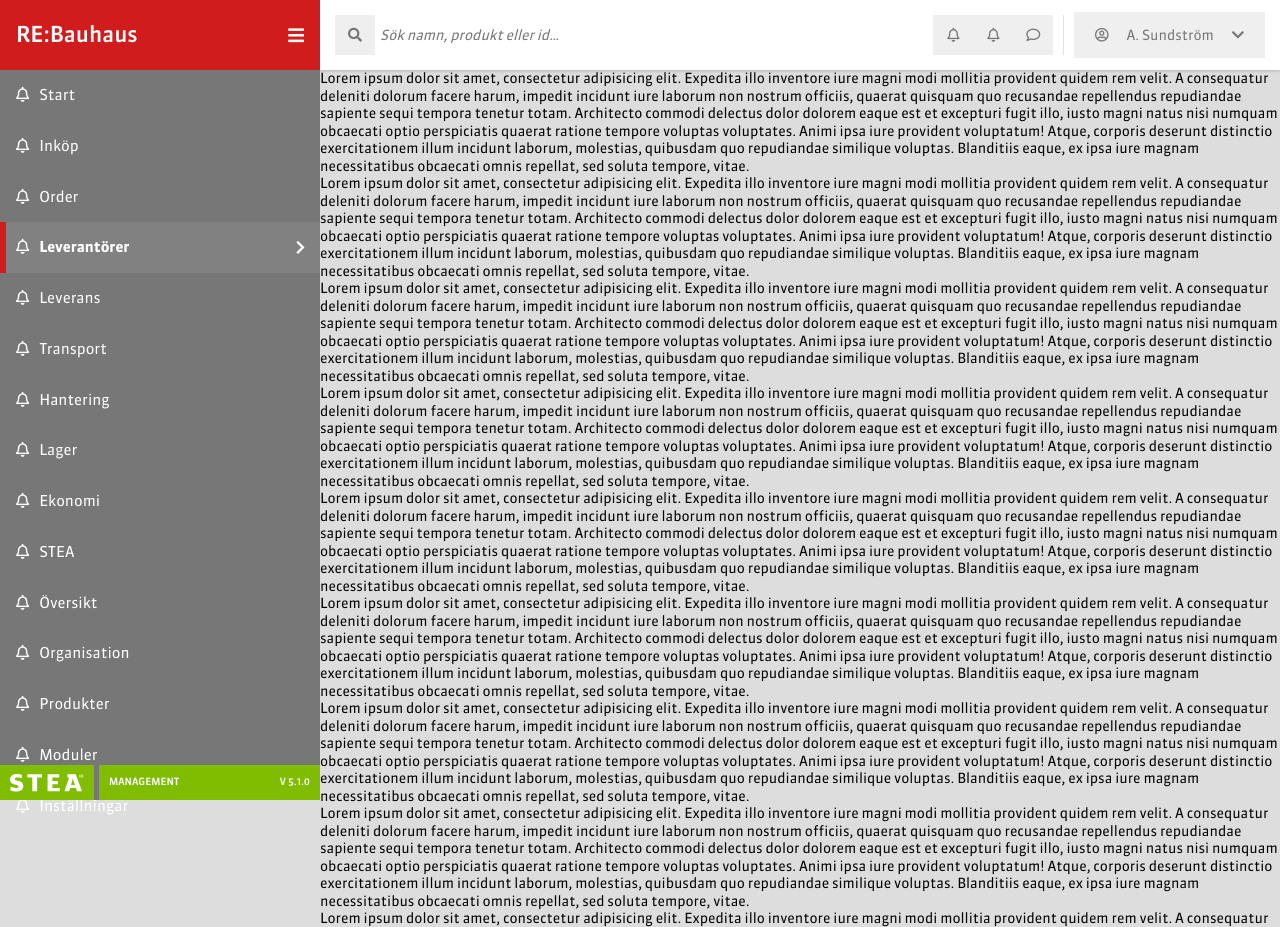
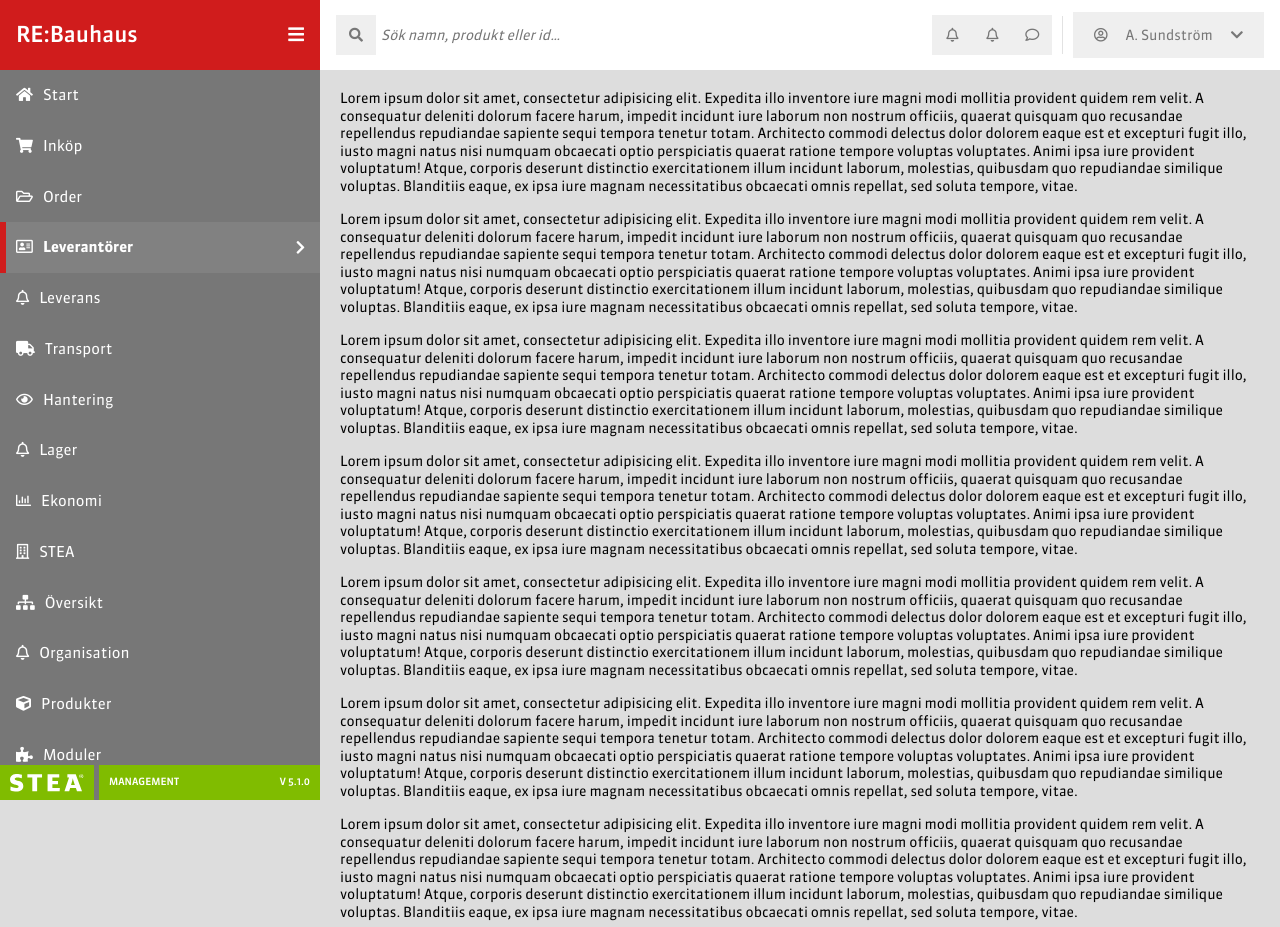
Before and after one commit to dr0n508/resupply, a plain HTML site: page index.html in a window 1280 px wide. Shown: the top 927 px of the page. Drawn offline with Linux system fonts and the light colour scheme.

Commit message:
ok wide top menu

```diff
--- a/css/_aside.sass
+++ b/css/_aside.sass
@@ -1,14 +1,20 @@
 .sidebar
+  margin-top: 70px
   position: fixed
   width: 50px
-  height: 100%
+  height: calc(100% - 70px)
   background-color: #777777
-  //left: -270px
   transition: all 300ms linear
   .h1
     display: none
   .aside-menu-item-name
     display: none
+  .aside-menu-footer
+    display: none
+  .aside-menu
+    .aside-menu-item
+      .active-arrow
+        display: none
 
 
 .sidebar.active
@@ -18,37 +24,29 @@
   .aside-menu-item-name
     display: inline-block
     position: absolute
-
-.sidebar .toggle-btn
-  i
-    font-size: 18px
-    color: white
-
-
-.aside-menu-header
-  background-color: #D01C1C
-  height: 70px
-  display: flex
-  justify-content: space-between
-  padding: 16px
-  align-items: center
-  color: white
-  font-family: Sanuk-Medium, sans-serif
-  font-size: 22px
+  .aside-menu-footer
+    display: flex
+  .aside-menu
+    .aside-menu-item
+      .active-arrow
+        display: none
+        position: absolute
+        right: 5px
+        top: 18px
+      &:hover
+        .active-arrow
+          display: block
+    .aside-menu-item.active
+      .active-arrow
+        display: block
 
 
 
 .aside-menu
   overflow-y: scroll
   height: 100%
-
   .aside-menu-item
     position: relative
-    .active-arrow
-      display: none
-      position: absolute
-      right: 5px
-      top: 18px
     a
       font-size: 15px
       text-decoration: none
@@ -62,15 +60,12 @@
         border-left: solid 6px #D01C1C
         font-family: Sanuk-Bold, sans-serif
         background-color: #818181
-        .active-arrow
-          display: block
   .aside-menu-item.active
     a
       background-color: #818181
       font-family: Sanuk-Bold, sans-serif
       border-left: solid 6px #D01C1C
-    .active-arrow
-      display: block
+
 
 
 .aside-menu-footer
@@ -88,7 +83,6 @@
     padding: 0 10px
     height: 35px
     border-right: 5px solid #777777
-
   .version-app
     display: flex
     align-items: center
--- a/css/_head-menu.sass
+++ b/css/_head-menu.sass
@@ -1,13 +1,40 @@
-//top menu
-
 .head-menu
+  height: 70px
   background-color: white
   display: flex
+  position: fixed
+  min-width: 100%
+
+
+.head-menu-left.active
+  width: 320px
+  .h1
+    display: block
+.head-menu-left
+  transition: all 300ms linear
+  display: flex
+  justify-content: space-between
   align-items: center
-  justify-content: space-between
-  height: 70px
-  padding: 15px
-  box-shadow: 0px 1px 3px 0px rgba(0, 0, 0, 0.2)
+  flex-shrink: 0
+  width: 50px
+  background-color: #D01C1C
+  padding: 16px
+  .h1
+    display: none
+    color: white
+    font-family: Sanuk-Medium, sans-serif
+    font-size: 22px
+  .toggle-btn
+    cursor: pointer
+    i
+      font-size: 18px
+      color: white
+
+.head-menu-right
+  padding: 16px
+  width: 100%
+  display: flex
+  align-items: center
   .search-form
     display: flex
     width: 100%
--- a/css/main.sass
+++ b/css/main.sass
@@ -25,10 +25,18 @@ body
   background-color: #DDDDDD
 
 
+
+
 .main
+  padding: 20px
   margin-left: 50px
   transition: all 300ms linear
 
 .main.active
   margin-left: 320px
   transition: all 300ms linear
+
+.content-main
+  margin-top: 70px
+  p
+    margin-bottom: 16px
--- a/index.html
+++ b/index.html
@@ -13,41 +13,79 @@
 </head>
 <body>
 
-<div id="sidebar" class="sidebar active">
-    <div class="aside-menu-header">
+<div class="head-menu">
+    <div id="head-menu-left" class="head-menu-left active">
         <p class="h1">RE:Bauhaus</p>
-
         <div class="toggle-btn" onclick="toggleSidebar()">
             <i class="fas fa-bars"></i>
+        </div>
+    </div>
+    <div class="head-menu-right">
+        <form action="" class="search-form">
+            <button class="btn icon">
+                <i class="fas fa-search"></i>
+            </button>
+            <input type="text" placeholder="Sök namn, produkt eller id…">
+        </form>
+
+        <div class="icons-menu">
+            <button class="btn icon">
+                <i class="far fa-bell"></i>
+            </button>
+            <button class="btn icon">
+                <i class="far fa-bell"></i>
+            </button>
+            <button class="btn icon">
+                <i class="far fa-comment"></i>
+            </button>
+        </div>
+
+        <div class="divider"></div>
+
+        <div class="dropdown">
+            <button onclick="myFunction()" class="dropbtn">
+                <i class="far fa-user-circle"></i>
+                A. Sundström
+                <i class="fas fa-chevron-down"></i>
+            </button>
+            <div id="myDropdown" class="dropdown-content">
+                <a href="#">Link 1</a>
+                <a href="#">Link 2</a>
+                <a href="#">Link 3</a>
+            </div>
+        </div>
     </div>
 
 </div>
 
+<div id="sidebar" class="sidebar active">
+
+
     <ul class="aside-menu">
         <li class="aside-menu-item ">
             <a href="#">
-                <i class="far fa-bell"></i>
+                <i class="fas fa-home"></i>
                 <span class="aside-menu-item-name">Start</span>
                 <i class="active-arrow fas fa-chevron-right"></i>
             </a>
         </li>
         <li class="aside-menu-item">
             <a href="#">
-                <i class="far fa-bell"></i>
+                <i class="fas fa-shopping-cart"></i>
                 <span class="aside-menu-item-name">Inköp</span>
                 <i class="active-arrow fas fa-chevron-right"></i>
             </a>
         </li>
         <li class="aside-menu-item">
             <a href="#">
-                <i class="far fa-bell"></i>
+                <i class="far fa-folder-open"></i>
                 <span class="aside-menu-item-name">Order</span>
                 <i class="active-arrow fas fa-chevron-right"></i>
             </a>
         </li>
         <li class="aside-menu-item active">
             <a href="#">
-                <i class="far fa-bell"></i>
+                <i class="far fa-address-card"></i>
                 <span class="aside-menu-item-name">Leverantörer</span>
                 <i class="active-arrow fas fa-chevron-right"></i>
             </a>
@@ -61,14 +99,14 @@
         </li>
         <li class="aside-menu-item">
             <a href="#">
-                <i class="far fa-bell"></i>
+                <i class="fas fa-truck"></i>
                 <span class="aside-menu-item-name">Transport</span>
                 <i class="active-arrow fas fa-chevron-right"></i>
             </a>
         </li>
         <li class="aside-menu-item">
             <a href="#">
-                <i class="far fa-bell"></i>
+                <i class="far fa-eye"></i>
                 <span class="aside-menu-item-name">Hantering</span>
                 <i class="active-arrow fas fa-chevron-right"></i>
             </a>
@@ -82,21 +120,21 @@
         </li>
         <li class="aside-menu-item">
             <a href="#">
-                <i class="far fa-bell"></i>
+                <i class="far fa-chart-bar"></i>
                 <span class="aside-menu-item-name">Ekonomi</span>
                 <i class="active-arrow fas fa-chevron-right"></i>
             </a>
         </li>
         <li class="aside-menu-item">
             <a href="#">
-                <i class="far fa-bell"></i>
+                <i class="far fa-building"></i>
                 <span class="aside-menu-item-name">STEA</span>
                 <i class="active-arrow fas fa-chevron-right"></i>
             </a>
         </li>
         <li class="aside-menu-item">
             <a href="#">
-                <i class="far fa-bell"></i>
+                <i class="fas fa-sitemap"></i>
                 <span class="aside-menu-item-name">Översikt</span>
                 <i class="active-arrow fas fa-chevron-right"></i>
             </a>
@@ -110,21 +148,21 @@
         </li>
         <li class="aside-menu-item">
             <a href="#">
-                <i class="far fa-bell"></i>
+                <i class="fas fa-cube"></i>
                 <span class="aside-menu-item-name">Produkter</span>
                 <i class="active-arrow fas fa-chevron-right"></i>
             </a>
         </li>
         <li class="aside-menu-item">
             <a href="#">
-                <i class="far fa-bell"></i>
+                <i class="fas fa-puzzle-piece"></i>
                 <span class="aside-menu-item-name">Moduler</span>
                 <i class="active-arrow fas fa-chevron-right"></i>
             </a>
         </li>
         <li class="aside-menu-item">
             <a href="#">
-                <i class="far fa-bell"></i>
+                <i class="fas fa-cog"></i>
                 <span class="aside-menu-item-name">Inställningar</span>
                 <i class="active-arrow fas fa-chevron-right"></i>
             </a>
@@ -147,51 +185,7 @@
 
 
 <div id="main" class="main active">
-    <div class="head-menu">
-        <form action="" class="search-form">
-            <button class="btn icon">
-                <i class="fas fa-search"></i>
-            </button>
-            <input type="text" placeholder="Sök namn, produkt eller id…">
-        </form>
-
-
-        <div class="icons-menu">
-            <button class="btn icon">
-                <i class="far fa-bell"></i>
-            </button>
-            <button class="btn icon">
-                <i class="far fa-bell"></i>
-            </button>
-            <button class="btn icon">
-                <i class="far fa-comment"></i>
-            </button>
-        </div>
-
-
-        <div class="divider"></div>
-
-        <div class="dropdown">
-            <button onclick="myFunction()" class="dropbtn">
-                <i class="far fa-user-circle"></i>
-                A. Sundström
-                <i class="fas fa-chevron-down"></i>
-            </button>
-            <div id="myDropdown" class="dropdown-content">
-                <a href="#">Link 1</a>
-                <a href="#">Link 2</a>
-                <a href="#">Link 3</a>
-            </div>
-        </div>
-    </div>
-
-
-
-    <p>Lorem ipsum dolor sit amet, consectetur adipisicing elit. Expedita illo inventore iure magni modi mollitia provident quidem rem velit. A consequatur deleniti dolorum facere harum, impedit incidunt iure laborum non nostrum officiis, quaerat quisquam quo recusandae repellendus repudiandae sapiente sequi tempora tenetur totam. Architecto commodi delectus dolor dolorem eaque est et excepturi fugit illo, iusto magni natus nisi numquam obcaecati optio perspiciatis quaerat ratione tempore voluptas voluptates. Animi ipsa iure provident voluptatum! Atque, corporis deserunt distinctio exercitationem illum incidunt laborum, molestias, quibusdam quo repudiandae similique voluptas. Blanditiis eaque, ex ipsa iure magnam necessitatibus obcaecati omnis repellat, sed soluta tempore, vitae.</p>
-    <p>Lorem ipsum dolor sit amet, consectetur adipisicing elit. Expedita illo inventore iure magni modi mollitia provident quidem rem velit. A consequatur deleniti dolorum facere harum, impedit incidunt iure laborum non nostrum officiis, quaerat quisquam quo recusandae repellendus repudiandae sapiente sequi tempora tenetur totam. Architecto commodi delectus dolor dolorem eaque est et excepturi fugit illo, iusto magni natus nisi numquam obcaecati optio perspiciatis quaerat ratione tempore voluptas voluptates. Animi ipsa iure provident voluptatum! Atque, corporis deserunt distinctio exercitationem illum incidunt laborum, molestias, quibusdam quo repudiandae similique voluptas. Blanditiis eaque, ex ipsa iure magnam necessitatibus obcaecati omnis repellat, sed soluta tempore, vitae.</p>
-    <p>Lorem ipsum dolor sit amet, consectetur adipisicing elit. Expedita illo inventore iure magni modi mollitia provident quidem rem velit. A consequatur deleniti dolorum facere harum, impedit incidunt iure laborum non nostrum officiis, quaerat quisquam quo recusandae repellendus repudiandae sapiente sequi tempora tenetur totam. Architecto commodi delectus dolor dolorem eaque est et excepturi fugit illo, iusto magni natus nisi numquam obcaecati optio perspiciatis quaerat ratione tempore voluptas voluptates. Animi ipsa iure provident voluptatum! Atque, corporis deserunt distinctio exercitationem illum incidunt laborum, molestias, quibusdam quo repudiandae similique voluptas. Blanditiis eaque, ex ipsa iure magnam necessitatibus obcaecati omnis repellat, sed soluta tempore, vitae.</p>
-    <p>Lorem ipsum dolor sit amet, consectetur adipisicing elit. Expedita illo inventore iure magni modi mollitia provident quidem rem velit. A consequatur deleniti dolorum facere harum, impedit incidunt iure laborum non nostrum officiis, quaerat quisquam quo recusandae repellendus repudiandae sapiente sequi tempora tenetur totam. Architecto commodi delectus dolor dolorem eaque est et excepturi fugit illo, iusto magni natus nisi numquam obcaecati optio perspiciatis quaerat ratione tempore voluptas voluptates. Animi ipsa iure provident voluptatum! Atque, corporis deserunt distinctio exercitationem illum incidunt laborum, molestias, quibusdam quo repudiandae similique voluptas. Blanditiis eaque, ex ipsa iure magnam necessitatibus obcaecati omnis repellat, sed soluta tempore, vitae.</p>
-    <p>Lorem ipsum dolor sit amet, consectetur adipisicing elit. Expedita illo inventore iure magni modi mollitia provident quidem rem velit. A consequatur deleniti dolorum facere harum, impedit incidunt iure laborum non nostrum officiis, quaerat quisquam quo recusandae repellendus repudiandae sapiente sequi tempora tenetur totam. Architecto commodi delectus dolor dolorem eaque est et excepturi fugit illo, iusto magni natus nisi numquam obcaecati optio perspiciatis quaerat ratione tempore voluptas voluptates. Animi ipsa iure provident voluptatum! Atque, corporis deserunt distinctio exercitationem illum incidunt laborum, molestias, quibusdam quo repudiandae similique voluptas. Blanditiis eaque, ex ipsa iure magnam necessitatibus obcaecati omnis repellat, sed soluta tempore, vitae.</p>
+    <div class="content-main">
         <p>Lorem ipsum dolor sit amet, consectetur adipisicing elit. Expedita illo inventore iure magni modi mollitia provident quidem rem velit. A consequatur deleniti dolorum facere harum, impedit incidunt iure laborum non nostrum officiis, quaerat quisquam quo recusandae repellendus repudiandae sapiente sequi tempora tenetur totam. Architecto commodi delectus dolor dolorem eaque est et excepturi fugit illo, iusto magni natus nisi numquam obcaecati optio perspiciatis quaerat ratione tempore voluptas voluptates. Animi ipsa iure provident voluptatum! Atque, corporis deserunt distinctio exercitationem illum incidunt laborum, molestias, quibusdam quo repudiandae similique voluptas. Blanditiis eaque, ex ipsa iure magnam necessitatibus obcaecati omnis repellat, sed soluta tempore, vitae.</p>
         <p>Lorem ipsum dolor sit amet, consectetur adipisicing elit. Expedita illo inventore iure magni modi mollitia provident quidem rem velit. A consequatur deleniti dolorum facere harum, impedit incidunt iure laborum non nostrum officiis, quaerat quisquam quo recusandae repellendus repudiandae sapiente sequi tempora tenetur totam. Architecto commodi delectus dolor dolorem eaque est et excepturi fugit illo, iusto magni natus nisi numquam obcaecati optio perspiciatis quaerat ratione tempore voluptas voluptates. Animi ipsa iure provident voluptatum! Atque, corporis deserunt distinctio exercitationem illum incidunt laborum, molestias, quibusdam quo repudiandae similique voluptas. Blanditiis eaque, ex ipsa iure magnam necessitatibus obcaecati omnis repellat, sed soluta tempore, vitae.</p>
         <p>Lorem ipsum dolor sit amet, consectetur adipisicing elit. Expedita illo inventore iure magni modi mollitia provident quidem rem velit. A consequatur deleniti dolorum facere harum, impedit incidunt iure laborum non nostrum officiis, quaerat quisquam quo recusandae repellendus repudiandae sapiente sequi tempora tenetur totam. Architecto commodi delectus dolor dolorem eaque est et excepturi fugit illo, iusto magni natus nisi numquam obcaecati optio perspiciatis quaerat ratione tempore voluptas voluptates. Animi ipsa iure provident voluptatum! Atque, corporis deserunt distinctio exercitationem illum incidunt laborum, molestias, quibusdam quo repudiandae similique voluptas. Blanditiis eaque, ex ipsa iure magnam necessitatibus obcaecati omnis repellat, sed soluta tempore, vitae.</p>
@@ -204,6 +198,8 @@
         <p>Lorem ipsum dolor sit amet, consectetur adipisicing elit. Expedita illo inventore iure magni modi mollitia provident quidem rem velit. A consequatur deleniti dolorum facere harum, impedit incidunt iure laborum non nostrum officiis, quaerat quisquam quo recusandae repellendus repudiandae sapiente sequi tempora tenetur totam. Architecto commodi delectus dolor dolorem eaque est et excepturi fugit illo, iusto magni natus nisi numquam obcaecati optio perspiciatis quaerat ratione tempore voluptas voluptates. Animi ipsa iure provident voluptatum! Atque, corporis deserunt distinctio exercitationem illum incidunt laborum, molestias, quibusdam quo repudiandae similique voluptas. Blanditiis eaque, ex ipsa iure magnam necessitatibus obcaecati omnis repellat, sed soluta tempore, vitae.</p>
     </div>
 
+</div>
+
 
 
 
--- a/js/main.js
+++ b/js/main.js
@@ -24,4 +24,7 @@ toggle between hiding and showing the dropdown content */
     function toggleSidebar() {
         document.getElementById("sidebar").classList.toggle('active');
         document.getElementById("main").classList.toggle('active');
+        document.getElementById("head-menu-left").classList.toggle('active');
+
+
     }
```
Also changed, not shown: css/main.css, 1 other file. Lines whose indentation alone changed are shown as unchanged.
